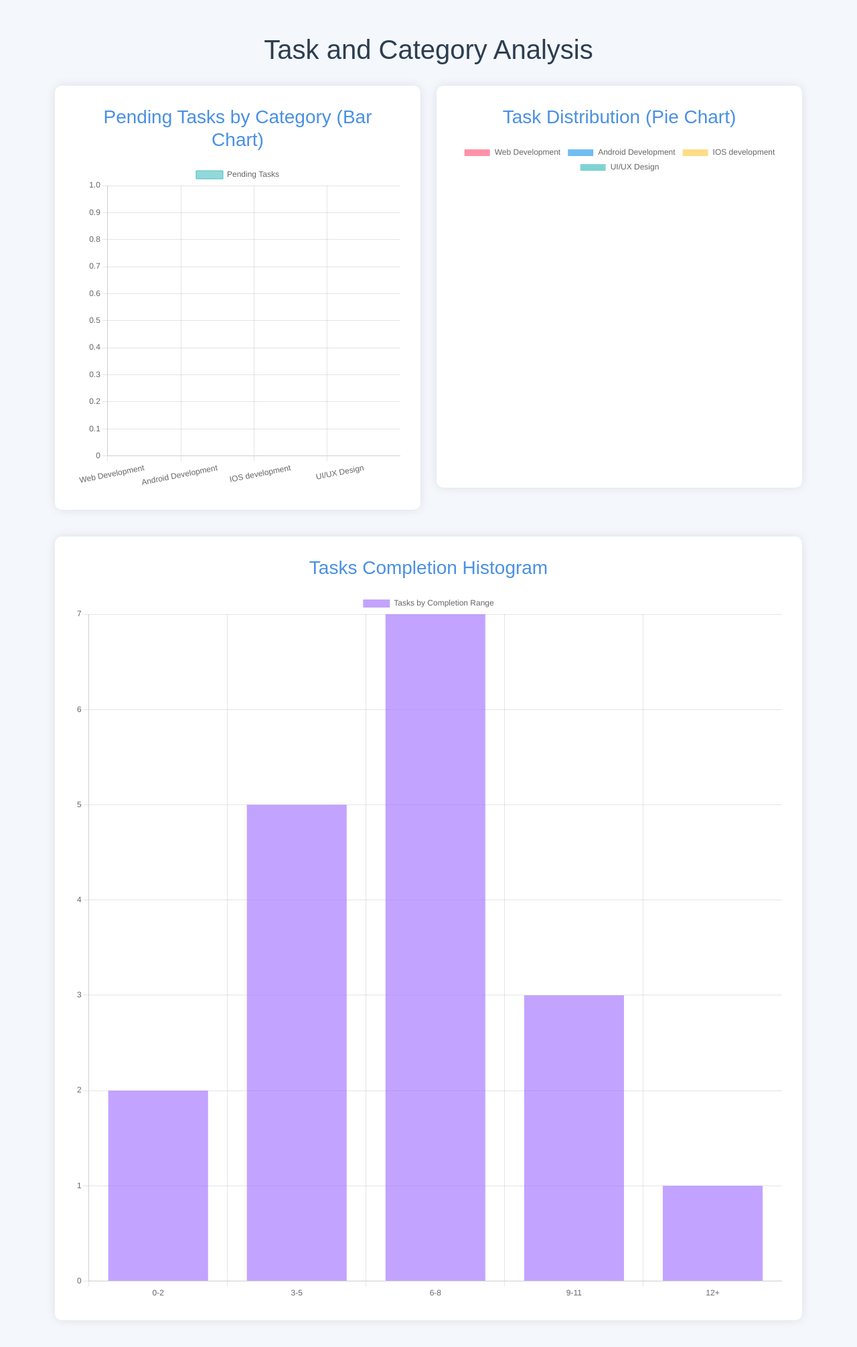
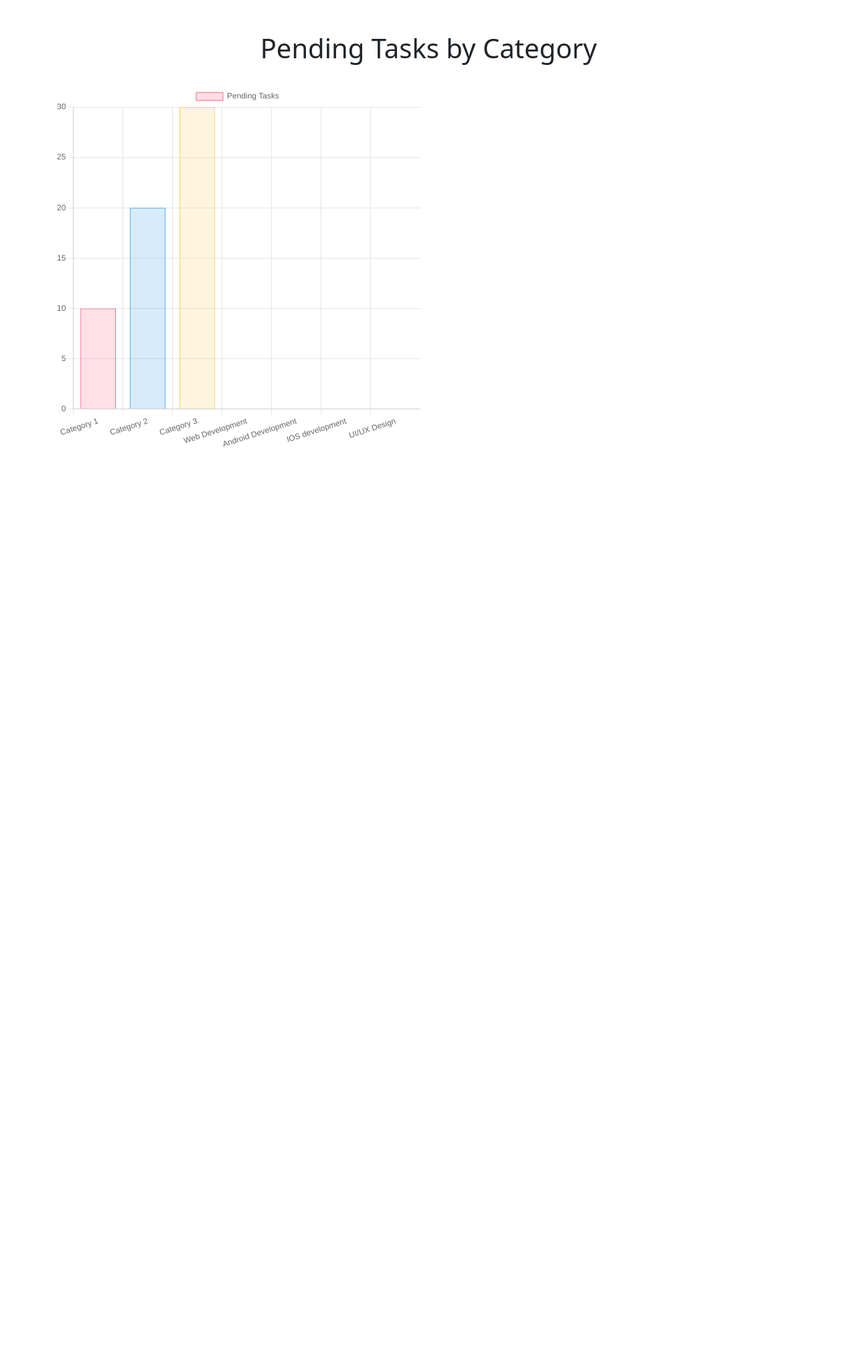
Before and after one commit to Bhargava-design/Task_Management_System, a Django app: page /task-chart/ in a window 1280 px wide. Shown: the whole page at 67% size. After the commit the page ends 668 px from the top, so only its background shows below. Run offline with Django 5.2, Linux system fonts and the light colour scheme; a user stored in the database is signed in; data comes from the database, SQL or seed files in the repository; both versions use the stored data as it was before the commit.

Commit message:
updated code

```diff
--- a/task_management_system/task_management_system/urls.py
+++ b/task_management_system/task_management_system/urls.py
@@ -1,12 +1,12 @@
 from django.contrib import admin
-from django.urls import path
 from task_management_system_app import views
-from django.contrib import admin
 from django.urls import path, include
 from django.contrib.auth.views import LogoutView
 
+
 urlpatterns = [
     path('admin/', admin.site.urls),
+    path('api/', include('task_management_system_app.urls')),
     path('user/', views.user_tasks_list, name='user_tasks_list'),
     path('accounts/', include('django.contrib.auth.urls')),
     path('register/', views.register, name='register'),
--- a/task_management_system/task_management_system_app/templates/task_management_system_app/category_list.html
+++ b/task_management_system/task_management_system_app/templates/task_management_system_app/category_list.html
@@ -130,7 +130,7 @@
 <body>
     <div class="container mt-5">
         <div class="text-center">
-            <h2>Task Categories</h2>
+            <h2>Projects</h2>
         </div>
         <br>
 
--- a/task_management_system/task_management_system_app/templates/task_management_system_app/login.html
+++ b/task_management_system/task_management_system_app/templates/task_management_system_app/login.html
@@ -113,7 +113,7 @@ button:active {
             <button type="submit">Login</button>
         </form>
         <div class="footer">
-            <p>Don't have an account? <a href="/register">Sign up</a></p>
+            <p>Don't have an account? <a href="{% url 'register' %}">Sign up</a></p>
         </div>
     </div>
 </body>
--- a/task_management_system/task_management_system_app/templates/task_management_system_app/task_chart.html
+++ b/task_management_system/task_management_system_app/templates/task_management_system_app/task_chart.html
@@ -3,150 +3,72 @@
   <head>
     <meta charset="UTF-8" />
     <meta name="viewport" content="width=device-width, initial-scale=1.0" />
-    <title>Task and Category Charts</title>
+    <title>Task Pending Chart</title>
     <!-- Bootstrap CSS -->
     <link href="https://cdn.jsdelivr.net/npm/bootstrap@5.3.0-alpha1/dist/css/bootstrap.min.css" rel="stylesheet" />
-    <style>
-      body {
-        font-family: 'Arial', sans-serif;
-        background-color: #f4f7fc;
-      }
-      .container {
-        margin-top: 50px;
-      }
-      h1 {
-        color: #2d3e50;
-        margin-bottom: 30px;
-      }
-      .chart-container {
-        background-color: #fff;
-        box-shadow: 0px 0px 15px rgba(0, 0, 0, 0.1);
-        border-radius: 10px;
-        padding: 30px;
-      }
-      .chart-title {
-        color: #4a90e2;
-        margin-bottom: 20px;
-      }
-      .chart-wrapper {
-        margin-bottom: 40px;
-      }
-      canvas {
-        border-radius: 8px;
-      }
-    </style>
   </head>
   <body>
     <div class="container">
-      <h1 class="text-center">Task and Category Analysis</h1>
-
-      <!-- Row for charts -->
+      <h1 class="mt-5 text-center">Pending Tasks by Category</h1>
+      <br />
       <div class="row">
-        <!-- Bar Chart for Pending Tasks by Category -->
-        <div class="col-md-6 chart-wrapper">
-          <div class="chart-container">
-            <h3 class="chart-title text-center">Pending Tasks by Category (Bar Chart)</h3>
-            <canvas id="barChart" width="400" height="400"></canvas>
-          </div>
-        </div>
-
-        <!-- Pie Chart for Task Distribution -->
-        <div class="col-md-6 chart-wrapper">
-          <div class="chart-container">
-            <h3 class="chart-title text-center">Task Distribution (Pie Chart)</h3>
-            <canvas id="pieChart" width="400" height="400"></canvas>
-          </div>
-        </div>
-      </div>
-
-      <!-- Row for Histogram -->
-      <div class="row">
-        <div class="col-md-12 chart-wrapper">
-          <div class="chart-container">
-            <h3 class="chart-title text-center">Tasks Completion Histogram</h3>
-            <canvas id="histogram" width="400" height="400"></canvas>
-          </div>
+        <div class="col-md-6">
+          <canvas id="taskChart" width="400" height="400"></canvas>
         </div>
       </div>
     </div>
 
-    <!-- Bootstrap JS -->
+    <!-- Bootstrap JS (optional for components that require JS) -->
     <script src="https://cdn.jsdelivr.net/npm/bootstrap@5.3.0-alpha1/dist/js/bootstrap.bundle.min.js"></script>
     <!-- Chart.js -->
     <script src="https://cdn.jsdelivr.net/npm/chart.js"></script>
     <script>
-      // Data for charts (replace with Django context data)
-      const labels = [{% for category, count in pending_counts.items %}'{{ category }}'{% if not forloop.last %},{% endif %}{% endfor %}];
-      const dataValues = [{% for category, count in pending_counts.items %}{{ count }}{% if not forloop.last %},{% endif %}{% endfor %}];
+      var ctx = document.getElementById('taskChart').getContext('2d');
+      var data = {
+        labels: [
+          {% for category, count in pending_counts.items %}
+            '{{ category }}'{% if not forloop.last %},{% endif %}
+          {% endfor %}
+        ],
+        datasets: [{
+          label: 'Pending Tasks',
+          data: [
+            {% for category, count in pending_counts.items %}
+              {{ count }}{% if not forloop.last %},{% endif %}
+            {% endfor %}
+          ],
+          backgroundColor: [
+            'rgba(255, 99, 132, 0.2)',
+            'rgba(54, 162, 235, 0.2)',
+            'rgba(255, 206, 86, 0.2)',
+            'rgba(75, 192, 192, 0.2)',
+            'rgba(153, 102, 255, 0.2)',
+            'rgba(255, 159, 64, 0.2)'
+          ],
+          borderColor: [
+            'rgba(255, 99, 132, 1)',
+            'rgba(54, 162, 235, 1)',
+            'rgba(255, 206, 86, 1)',
+            'rgba(75, 192, 192, 1)',
+            'rgba(153, 102, 255, 1)',
+            'rgba(255, 159, 64, 1)'
+          ],
+          borderWidth: 1
+        }]
+      };
 
-      // Bar Chart for Pending Tasks by Category
-      const barCtx = document.getElementById("barChart").getContext("2d");
-      const barChart = new Chart(barCtx, {
-        type: "bar",
-        data: {
-          labels: labels,
-          datasets: [
-            {
-              label: "Pending Tasks",
-              data: dataValues,
-              backgroundColor: "rgba(75, 192, 192, 0.6)",
-              borderColor: "rgba(75, 192, 192, 1)",
-              borderWidth: 1,
-            },
-          ],
-        },
-        options: {
-          scales: {
-            y: {
-              beginAtZero: true,
-            },
-          },
-        },
-      });
+      var options = {
+        scales: {
+          y: {
+            beginAtZero: true
+          }
+        }
+      };
 
-      // Pie Chart for Task Distribution
-      const pieCtx = document.getElementById("pieChart").getContext("2d");
-      const pieChart = new Chart(pieCtx, {
-        type: "pie",
-        data: {
-          labels: labels,
-          datasets: [
-            {
-              data: dataValues,
-              backgroundColor: [
-                "rgba(255, 99, 132, 0.7)",
-                "rgba(54, 162, 235, 0.7)",
-                "rgba(255, 206, 86, 0.7)",
-                "rgba(75, 192, 192, 0.7)",
-                "rgba(153, 102, 255, 0.7)",
-                "rgba(255, 159, 64, 0.7)",
-              ],
-            },
-          ],
-        },
-      });
-
-      // Histogram for Tasks Completion
-      const histogramCtx = document.getElementById("histogram").getContext("2d");
-      const histogram = new Chart(histogramCtx, {
-        type: "bar",
-        data: {
-          labels: ["0-2", "3-5", "6-8", "9-11", "12+"], // Example completion bins
-          datasets: [
-            {
-              label: "Tasks by Completion Range",
-              data: [2, 5, 7, 3, 1], // Example histogram values
-              backgroundColor: "rgba(153, 102, 255, 0.6)",
-            },
-          ],
-        },
-        options: {
-          scales: {
-            y: {
-              beginAtZero: true,
-            },
-          },
-        },
+      var myChart = new Chart(ctx, {
+        type: 'bar',
+        data: data,
+        options: options
       });
     </script>
   </body>
--- /dev/null
+++ b/task_management_system/task_management_system_app/urls.py
@@ -0,0 +1,11 @@
+from django.urls import path, include
+from rest_framework.routers import DefaultRouter
+from .views import CategoryViewSet, TaskViewSet
+
+router = DefaultRouter()
+router.register(r'categories', CategoryViewSet)
+router.register(r'tasks', TaskViewSet)
+
+urlpatterns = [
+    path('', include(router.urls)),
+]
--- a/task_management_system/task_management_system_app/views.py
+++ b/task_management_system/task_management_system_app/views.py
@@ -1,20 +1,23 @@
 from django.contrib.auth import login, logout
 from django.contrib.auth.decorators import login_required
 from django.utils import timezone
-from django.shortcuts import render
-from django.shortcuts import render, get_object_or_404
 from django.contrib import messages
+from .models import Category, Task, RegistrationForm
+from django.shortcuts import render, redirect, get_object_or_404
 from .models import Category, Task
-from django.shortcuts import render, redirect
-from .models import Category
-from .models import Task
-from django import forms
+from rest_framework import viewsets
+from .serializers import CategorySerializer, TaskSerializer
 from django.urls import reverse
-from django.contrib.auth.forms import UserCreationForm, AuthenticationForm
+from django.contrib.auth.forms import AuthenticationForm
 from django.contrib.auth.models import User
 from django.contrib.auth.decorators import login_required, user_passes_test
 from django.contrib.admin.views.decorators import staff_member_required
 from django.contrib.auth.decorators import login_required
+from rest_framework.authtoken.views import obtain_auth_token
+from rest_framework.decorators import api_view, permission_classes
+from rest_framework.permissions import AllowAny
+from rest_framework.response import Response
+from .serializers import UserSerializer
 
 
 def is_admin(user):
@@ -44,69 +47,23 @@ def user_tasks_list(request):
     tasks = request.user.tasks.all()
     return render(request, 'task_management_system_app/user_tasks_list.html', {'tasks': tasks})
 
-class RegistrationForm(UserCreationForm):
-    first_name = forms.CharField(max_length=150, required=True)
-    last_name = forms.CharField(max_length=150, required=True)
-    email = forms.EmailField(required=True)
-    is_superuser = forms.BooleanField(
-        required=False, label="Register as Superuser"
-    )  # Optional field for superuser registration
-    is_staff = forms.BooleanField(required=False, label="Staff Member")
-
-    class Meta:
-        model = User
-        fields = [
-            'username',
-            'password1',
-            'password2',
-            'first_name',
-            'last_name',
-            'email',
-            'is_superuser',
-            'is_staff',
-        ]
-
-    def save(self, commit=True):
-        user = super().save(commit=False)
-        user.first_name = self.cleaned_data['first_name']
-        user.last_name = self.cleaned_data['last_name']
-        user.email = self.cleaned_data['email']
-        user.is_superuser = self.cleaned_data.get('is_superuser', False)
-        user.is_staff = self.cleaned_data.get('is_staff', False)
-        if commit:
-            user.save()
-        return user
-
-
-
 class LoginForm(AuthenticationForm):
     class Meta:
         model = User
         fields = ['username', 'password']
 
-
+@api_view(['POST'])
+@permission_classes([AllowAny])
 def register(request):
-    if request.method == 'POST':
-        form = RegistrationForm(request.POST)
-        if form.is_valid():
-            user = form.save()  # Save the user with all fields
-            login(request, user)  # Log the user in automatically
-            if user.is_superuser:  # Redirect superusers to admin page
-                return redirect('category_list')  # Admin landing page
-            else:
-                return redirect('user_tasks_list')  # Normal user landing page
-    else:
-        form = RegistrationForm()
-
-    return render(request, 'task_management_system_app/register.html', {'form': form})
-
-
-
+    serializer = UserSerializer(data=request.data)
+    if serializer.is_valid():
+        serializer.save()
+        return Response(serializer.data, status=201)
+    return Response(serializer.errors, status=400)
 
 def LogoutPage(request):
     logout(request)
     return redirect("login")
-
 
 @login_required
 @admin_required
@@ -216,7 +173,11 @@ def category_tasks(request, category_id):
 @admin_required
 def task_chart(request):
     categories = Category.objects.all()
-    pending_counts = {}
+    pending_counts = {
+        'Category 1': 10,
+        'Category 2': 20,
+        'Category 3': 30,
+    }
 
     for category in categories:
         # Modify the query to filter by both category and status
@@ -227,3 +188,11 @@ def task_chart(request):
         ).count()
 
     return render(request, 'task_management_system_app/task_chart.html', {'pending_counts': pending_counts})
+
+class CategoryViewSet(viewsets.ModelViewSet):
+    queryset = Category.objects.all()
+    serializer_class = CategorySerializer
+
+class TaskViewSet(viewsets.ModelViewSet):
+    queryset = Task.objects.all()
+    serializer_class = TaskSerializer
```
Also changed, not shown: task_management_system/task_management_system/settings.py (+36 -2 lines), task_management_system/task_management_system_app/models.py (+56 -11 lines), task_management_system/task_management_system_app/serializers.py (added, +33 -0 lines), task_management_system/db.sqlite3 (deleted), task_management_system/task_management_system_app/data.json (renamed from task_management_system/data.json), task_management_system/task_management_system_app/migrations/0003_alter_task_name.py (added), task_management_system/task_management_system_app/migrations/0004_alter_task_description_alter_task_location_and_more.py (added), task_management_system/task_management_system_app/migrations/0005_alter_task_name.py (added), task_management_system/task_management_system_app/migrations/0006_alter_category_name.py (added), task_management_system/task_management_system_app/templates/task_management_system_app/register.html (line endings or trailing spaces).
